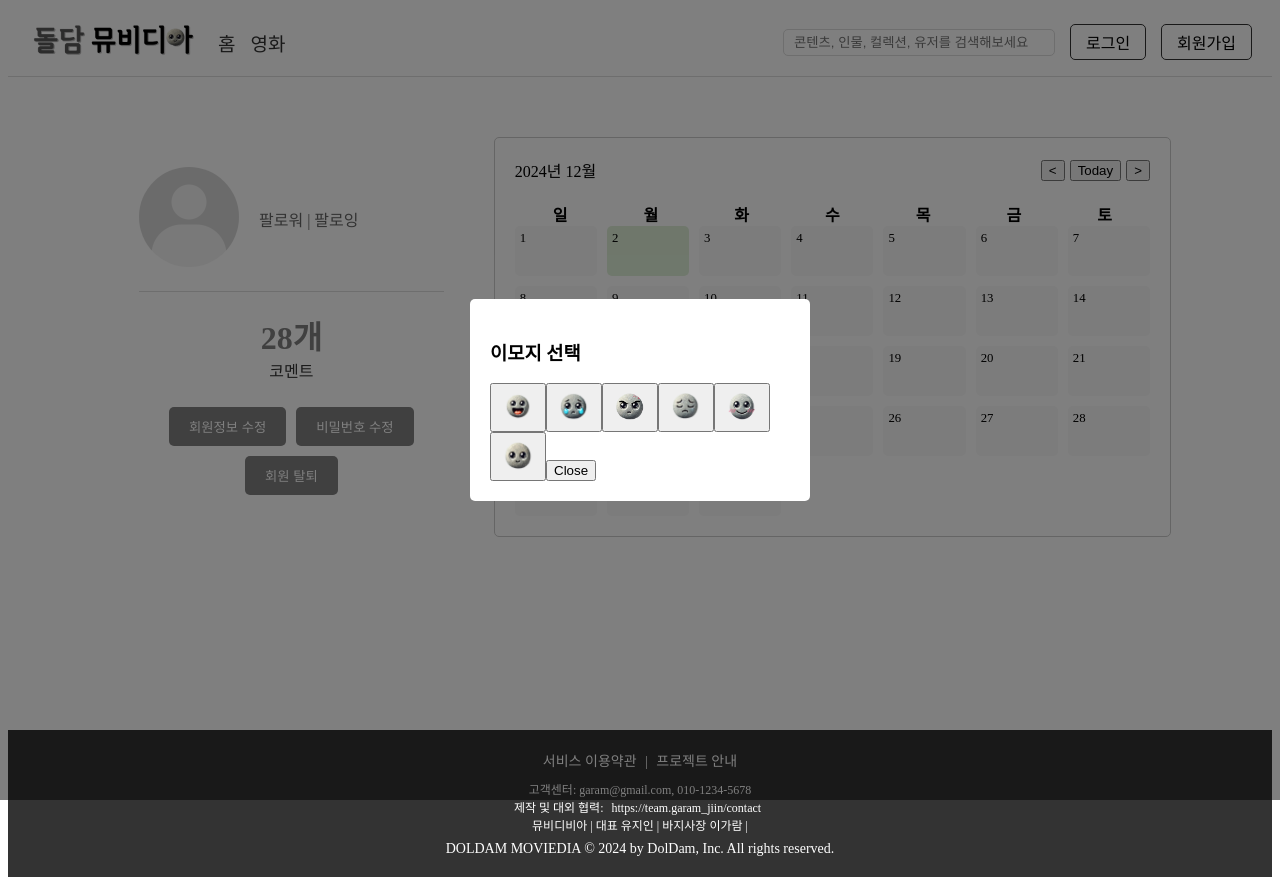
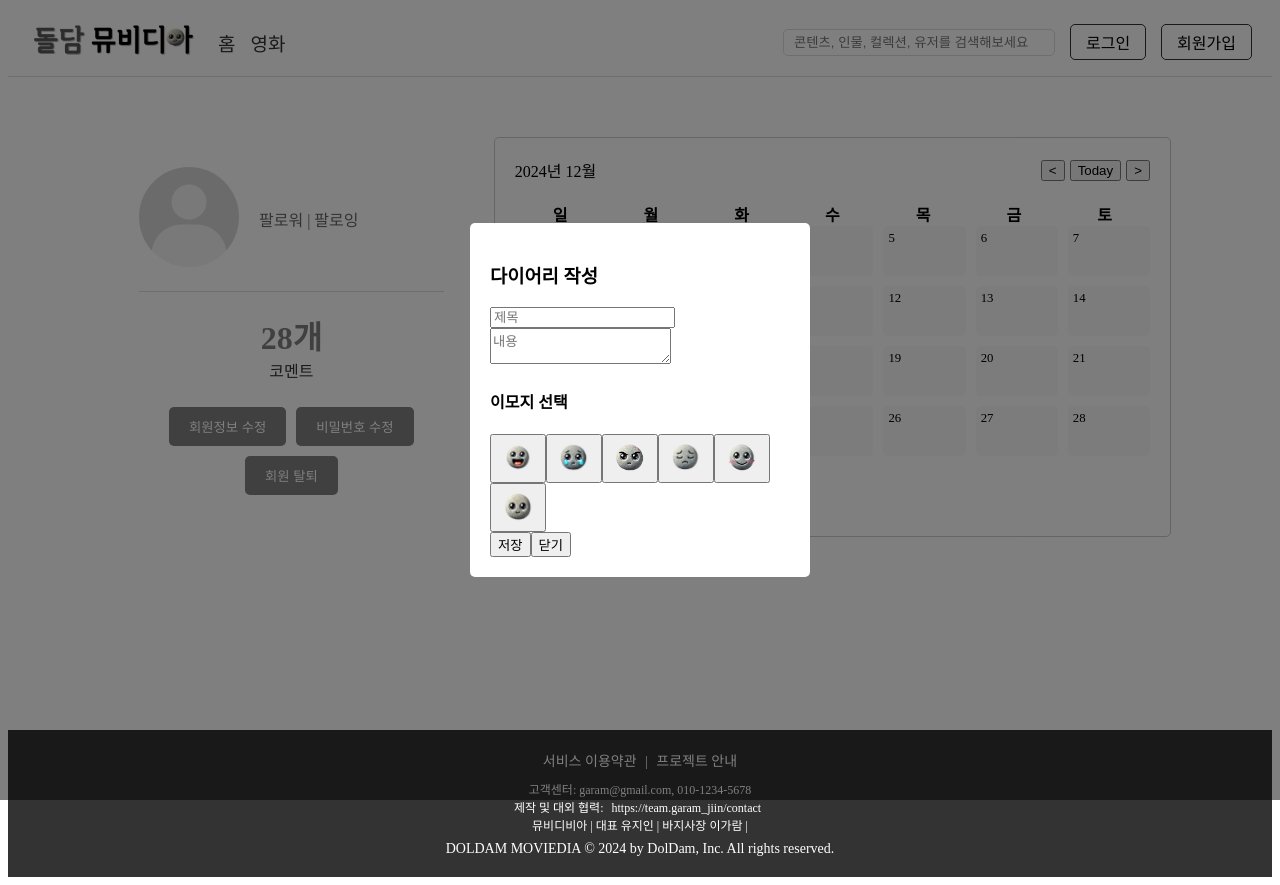
Before and after one commit to garam0107/movie_pjt, a Vue app in the folder front/final_front/: page /mypage/1 in a window 1280 px wide. Both pictures are taken after a click on the element "10". Built offline with nearby package versions, Linux system fonts and the light colour scheme; a web font is replaced by a local one.

Commit message:
front diary 작성 ing

```diff
--- a/front/final_front/src/components/mypage/Calendar.vue
+++ b/front/final_front/src/components/mypage/Calendar.vue
@@ -19,7 +19,7 @@
             v-for="date in dates"
             :key="date.dateKey"
             :class="{ today: isToday(date), otherMonth: !date.isCurrentMonth }"
-             @click="openEmojiModal(date)"
+            @click="openDiaryModal(date)"
           >
             <span class="date-number">{{ date.date }}</span>
             <div v-if="date.emoji" class="emoji">
@@ -30,21 +30,32 @@
       </div>
     </div>
 
-     <!-- 이모지 선택 모달 -->
-     <div v-if="showEmojiModal" class="modal">
+    <!-- 다이어리 작성 모달 -->
+    <div v-if="showDiaryModal" class="modal">
       <div class="modal-content">
-         <h3>이모지 선택</h3>
+        <h3>다이어리 작성</h3>
+        <input type="text" v-model="diaryTitle" placeholder="제목" />
+        <textarea v-model="diaryContent" placeholder="내용"></textarea>
+        <div class="emoji-selection">
+          <h4>이모지 선택</h4>
           <button v-for="emoji in emojis" :key="emoji" @click="selectEmoji(emoji)">
             <img :src="emoji" alt="emoji" class="emoji-select-image" />
           </button>
-         <button @click="showEmojiModal = false">Close</button>
+        </div>
+        <div class="modal-actions">
+          <button @click="submitDiary">저장</button>
+          <button @click="showDiaryModal = false">닫기</button>
+        </div>
       </div>
     </div>
   </div>
 </template>
 
- <script>
- import { ref } from 'vue';
+
+<script setup>
+import { ref, watch, onMounted } from 'vue';
+import axios from 'axios';
+import { useRoute } from 'vue-router';
 
 // 이미지 파일 import
 import happy from '@/assets/images/happy.jpg';
@@ -54,21 +65,38 @@
 import excited from '@/assets/images/excited.jpg';
 import calm from '@/assets/images/calm.jpg';
 
+// defineProps는 setup 함수 바깥에서 선언
+const props = defineProps({
+  userData: Object,
+});
 
- export default {
-   name: 'App',
-   components: {
+const route = useRoute();
+const user_pk = ref(null);
 
+watch(
+  () => props.userData,
+  (newUserData) => {
+    if (newUserData && newUserData.pk) {
+      user_pk.value = newUserData.pk;
+      console.log('User PK has been updated:', user_pk.value);
+    } else {
+      console.log('userData가 아직 초기화되지 않았습니다:', newUserData);
+    }
   },
-   setup() {
+  { immediate: true }
+);
+
 const today = new Date();
 const year = ref(today.getFullYear());
 const month = ref(today.getMonth());
 const days = ['일', '월', '화', '수', '목', '금', '토'];
-     const showEmojiModal = ref(false);
+const showDiaryModal = ref(false);
 const selectedDate = ref(null);
 const emojis = [happy, sad, angry, sleepy, excited, calm];
 const dates = ref([]);
+const diaryTitle = ref('');
+const diaryContent = ref('');
+const selectedEmoji = ref(null);
 
 // 달력 생성
 const createCalendar = () => {
@@ -136,39 +164,74 @@
   );
 };
 
-     // 이모지 선택 모달 열기
-     const openEmojiModal = (date) => {
+// 다이어리 작성 모달 열기
+const openDiaryModal = (date) => {
   selectedDate.value = date;
-       showEmojiModal.value = true;
+  showDiaryModal.value = true;
 };
 
 // 이모지 선택
 const selectEmoji = (emoji) => {
-       if (selectedDate.value) {
-         selectedDate.value.emoji = emoji;
-       }
-       showEmojiModal.value = false;
+  selectedEmoji.value = emoji;
 };
 
+// 다이어리 저장
+const submitDiary = () => {
+  if (!diaryTitle.value || !diaryContent.value || !selectedEmoji.value) {
+    alert('제목, 내용, 이모지를 모두 입력해주세요.');
+    return;
+  }
+
+  if (!user_pk.value) {
+    console.error('사용자 ID가 존재하지 않습니다.');
+    return;
+  }
+
+  // 인증 토큰이 있는지 확인
+  const token = localStorage.getItem('token');
+  if (!token) {
+    alert('로그인이 필요합니다.');
+    return;
+  }
+
+  // 다이어리 작성 API 호출
+  axios.post(
+    `http://127.0.0.1:8000/diaries/${user_pk.value}/`,
+    {
+      title: diaryTitle.value,
+      content: diaryContent.value,
+      mood_emoji: selectedEmoji.value,
+    },
+    {
+      headers: {
+        Authorization: `Token ${token}`,
+      },
+    }
+  )
+    .then(() => {
+      // 선택한 날짜에 이모지 표시
+      selectedDate.value.emoji = selectedEmoji.value;
+
+      // 모달 초기화 및 닫기
+      diaryTitle.value = '';
+      diaryContent.value = '';
+      selectedEmoji.value = null;
+      showDiaryModal.value = false;
+    })
+    .catch((error) => {
+      console.error('다이어리 저장 실패:', error);
+    });
+};
+
+// 컴포넌트가 마운트될 때 달력 생성
+onMounted(() => {
   createCalendar();
+});
+</script>
 
-     return {
-       year,
-       month,
-       days,
-       dates,
-       showEmojiModal,
-       emojis,
-       prevMonth,
-       nextMonth,
-       goToday,
-       isToday,
-       openEmojiModal,
-       selectEmoji,
-     };
-   },
- };
- </script>
+
+
+
 
  <style>
  .calendar {
--- a/front/final_front/src/views/mypage/MyPageView.vue
+++ b/front/final_front/src/views/mypage/MyPageView.vue
@@ -5,7 +5,7 @@
         <MyData :userData="userData" />
       </div>
       <div class="calendar-container">
-        <Calendar />
+        <Calendar :userData="userData"/>
       </div>
     </div>
   </div>
```
Lines whose indentation alone changed are shown as unchanged.
